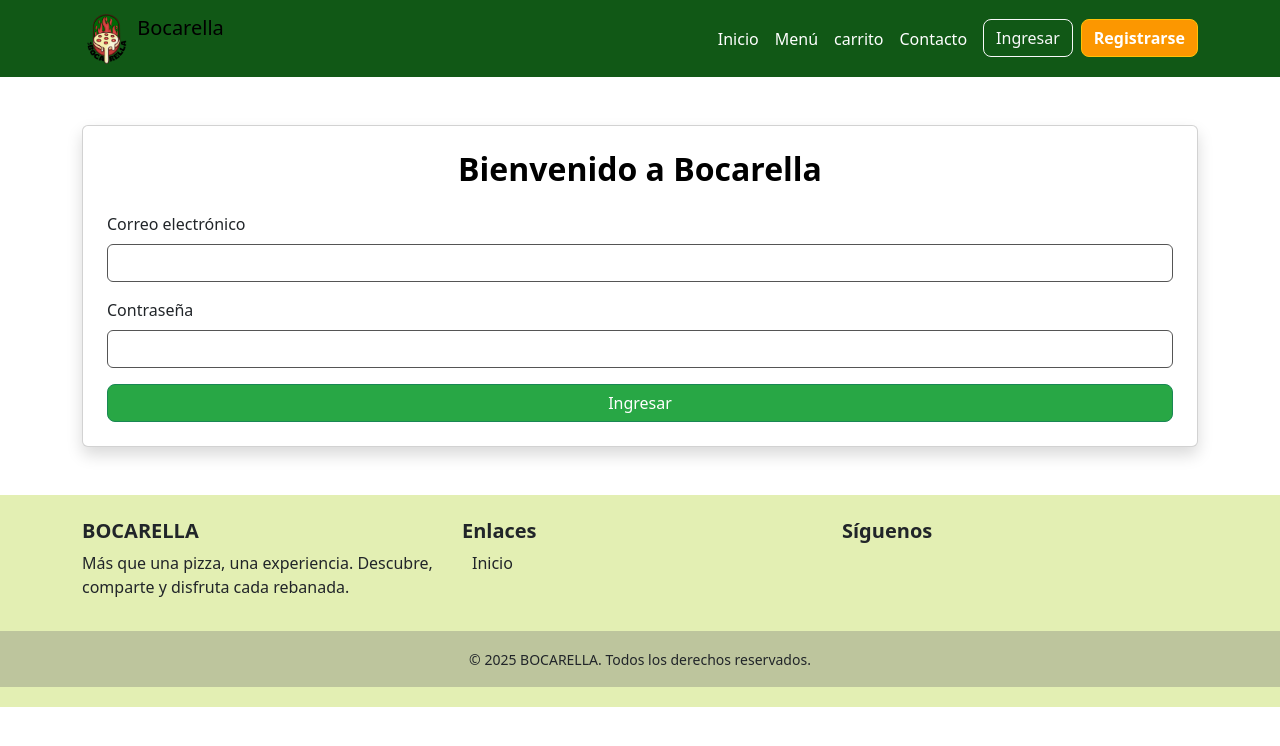
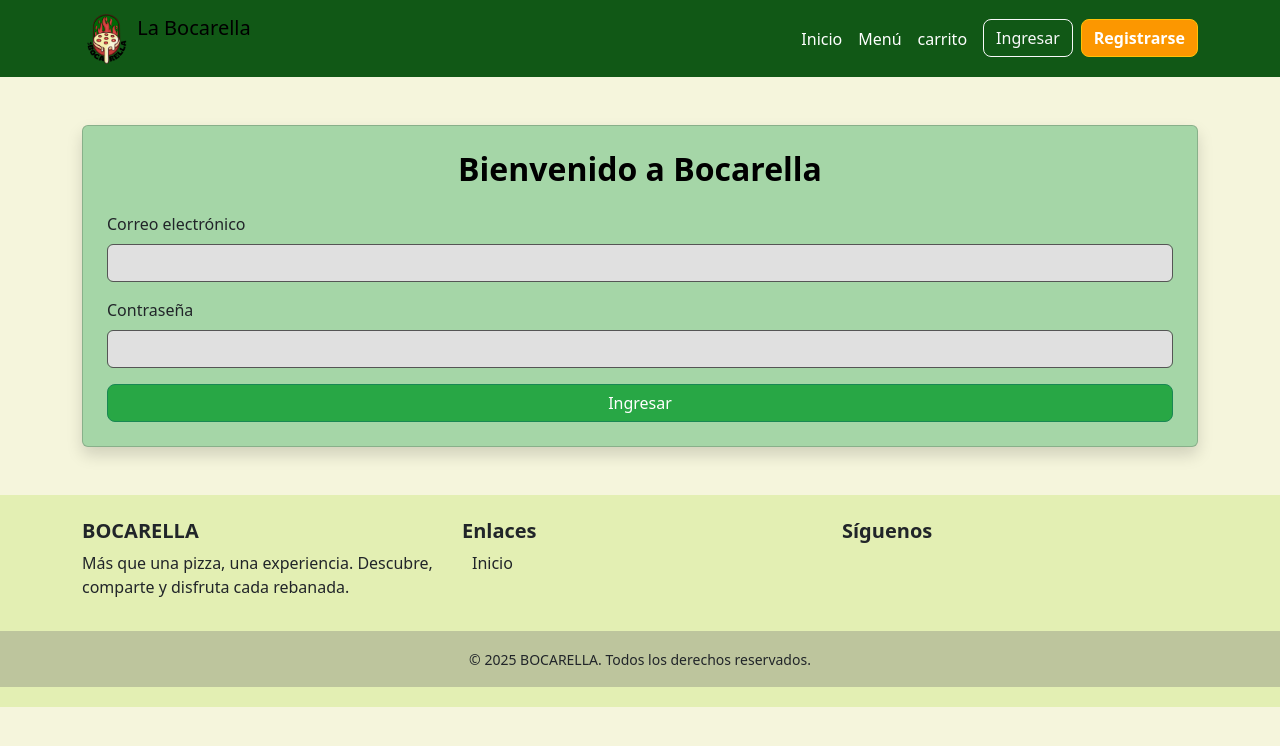
Before and after one commit to Alexlopez98/BocarellaDjango, a Django app: page /acceso/ in a window 1280 px wide. Shown: the top 746 px of the page. Run offline with Django 5.2, Linux system fonts and the light colour scheme.

Commit message:
Alex V 0.0.5
Arregle formato de colores para mantener la paleta elegida, como tambien deje el carrito manejado con django session .

```diff
--- a/bocarella/static/css/headerandfooter.css
+++ b/bocarella/static/css/headerandfooter.css
@@ -1,6 +1,6 @@
 /* ===== Header ===== */
 .headerID {
-  background-color: rgb(0, 104, 5) !important;
+  background-color: #2E7D32 !important;
   color: white;
   position: relative;
   z-index: 1000;
@@ -22,6 +22,7 @@
   color: #c0ffc0 !important;
   text-decoration: underline;
 }
+
 
 /* Dropdown Bootstrap */
 .navbar-nav .dropdown-menu {
--- a/bocarella/static/css/index.css
+++ b/bocarella/static/css/index.css
@@ -1,3 +1,8 @@
+
+body {
+    background-color: #F5F5DC;
+    color: rgb(27, 26, 26);
+}
 
 .bannerid img {
     border-radius: 10px;
--- a/bocarella/static/css/stylebocarella.css
+++ b/bocarella/static/css/stylebocarella.css
@@ -1,5 +1,6 @@
 /* ======= Estilo general ======= */
 body {
+    background-color: #F5F5DC;
     color: rgb(27, 26, 26);
 }
 
@@ -32,16 +33,16 @@ h2 {
 }
 
 .form-control {
-  background-color: #ffffff;
+  background-color: #E0E0E0;
   border: 1px solid #555;
-  color: #555;
+  color: #000 !important;
   transition: border-color 0.3s, box-shadow 0.3s;
 }
 .form-control:focus {
   border-color: #fc9700;
   box-shadow: 0 0 8px rgba(252, 151, 0, 0.5);
   background-color: #ffffff;
-  color: #fff;
+  color: #000 !important;
 }
 .invalid-feedback {
   font-size: 0.85rem;
@@ -79,6 +80,7 @@ h2 {
 }
 
 .card {
+  background-color: #A5D6A7 ;
   animation: fadeIn 0.6s ease;
 }
 @keyframes fadeIn {
--- a/bocarella/templates/acceso.html
+++ b/bocarella/templates/acceso.html
@@ -6,7 +6,7 @@
 <meta name="viewport" content="width=device-width, initial-scale=1.0">
 <title>Bocarella - Acceso</title>
 <link href="https://cdn.jsdelivr.net/npm/bootstrap@5.3.3/dist/css/bootstrap.min.css" rel="stylesheet">
-<link rel="stylesheet" href="{% static 'css/styleBocarella.css' %}">
+<link rel="stylesheet" href="{% static 'css/stylebocarella.css' %}">
 </head>
 <body>
 {% include "header.html" %}
--- a/bocarella/templates/header.html
+++ b/bocarella/templates/header.html
@@ -5,7 +5,7 @@
     <!-- Logo -->
     <a class="navbar-brand" href="{% url 'index' %}">
       <img src="{% static 'img/boca.png' %}" alt="Bocarella" width="50" height="50" class="d-inline-block align-text-top">
-      Bocarella
+      La Bocarella
     </a>
 
     <!-- Botón responsive -->
@@ -25,9 +25,6 @@
         </li>
         <li class="nav-item">
           <a class="nav-link" href="{% url 'carrito' %}">carrito</a>
-        </li>
-        <li class="nav-item">
-          <a class="nav-link" href="#">Contacto</a>
         </li>
 
         <!-- Autenticación -->
--- a/bocarella/templates/registro.html
+++ b/bocarella/templates/registro.html
@@ -37,7 +37,7 @@
         <label for="regConfirm" class="form-label">Repetir contraseña</label>
         <input type="password" id="regConfirm" class="form-control" required>
       </div>
-      <button type="submit" class="btn btn-warning w-100">Registrarse</button>
+      <button type="submit" class="btn btn-success w-100">Registrarse</button>
     </form>
   </div>
 </main>
--- a/bocarella/views.py
+++ b/bocarella/views.py
@@ -10,9 +10,9 @@
 # ------------------------------
 def home(request):
     carousel = [
-        {"id": "DUOPEPPE", "img": "img/DUOPEPPE.png"},
-        {"id": "PIZZADUO", "img": "img/PIZZADUO.jpg"},
-        {"id": "PIZZAGAMER", "img": "img/PIZZAGAMER.png"},
+        {"id": "DUOPEPPE", "img": "img/duopepe.png"},
+        {"id": "PIZZADUO", "img": "img/pizzaduo.jpg"},
+        {"id": "PIZZAGAMER", "img": "img/pizzagamer.jpg"},
     ]
     return render(request, "index.html", {"carousel": carousel})
 
--- a/duoc/settings.py
+++ b/duoc/settings.py
@@ -77,7 +77,7 @@ WSGI_APPLICATION = 'duoc.wsgi.application'
 DATABASES = {
     'default': {
         'ENGINE': 'django.db.backends.sqlite3',
-        "NAME": ":memory:",
+        'NAME': BASE_DIR / 'db.sqlite3',
     }
 }
 
```
Also changed, not shown: bocarella/static/css/pizzas.css (+11 -0 lines).
